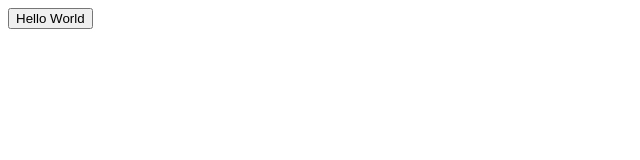
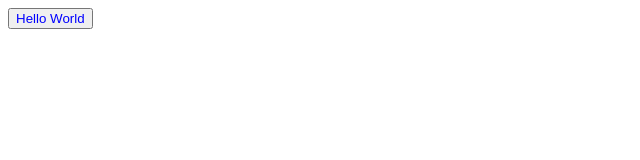
Before and after one commit to dsmith39/almighty-react-library, a React (Vite) app: page / in a window 1280 px wide. Shown: the top 160 px of the page, without its empty margins (0-640 px from the left). Built offline with nearby package versions, Linux system fonts and the light colour scheme.

Commit message:
added styled-components to project and tested it out

```diff
--- a/package.json
+++ b/package.json
@@ -29,6 +29,7 @@
     "typescript": "^4.5.4"
   },
   "dependencies": {
+    "@types/styled-components": "^5.1.19",
     "react": "^17.0.2",
     "react-dom": "^17.0.2",
     "styled-components": "^5.3.3"
--- a/src/App.tsx
+++ b/src/App.tsx
@@ -2,5 +2,5 @@ import React from "react";
 import { Button } from "./components";
 
 export function App() {
-  return <Button label="Hello World" />;
+  return <Button color="blue" label="Hello World" />;
 }
--- a/src/components/Button/Button.tsx
+++ b/src/components/Button/Button.tsx
@@ -1,9 +1,19 @@
 import React from "react";
+import styled from "styled-components";
 
 export interface ButtonProps {
   /** The Button Text */
   label: string;
+  color?: string;
 }
+
+export interface StyledButtonProps {
+  color?: string;
+}
+
+const StyledButton = styled.button<StyledButtonProps>`
+  color: ${(props) => props.color || "black"};
+`;
 
 /**
  * @function Button
@@ -13,7 +23,7 @@ export interface ButtonProps {
  */
 
 const Button = (props: ButtonProps) => {
-  return <button>{props.label}</button>;
+  return <StyledButton color={props.color}>{props.label}</StyledButton>;
 };
 
 export default Button;
```
Also changed, not shown: 1 other file (tests, documents, lock files or other folders).
